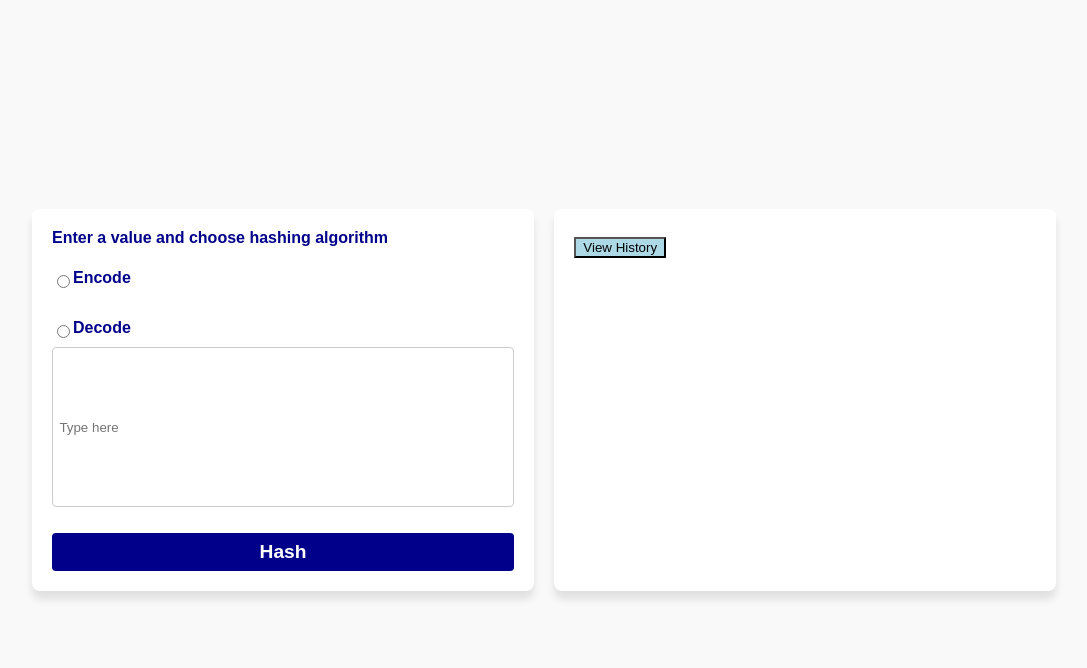
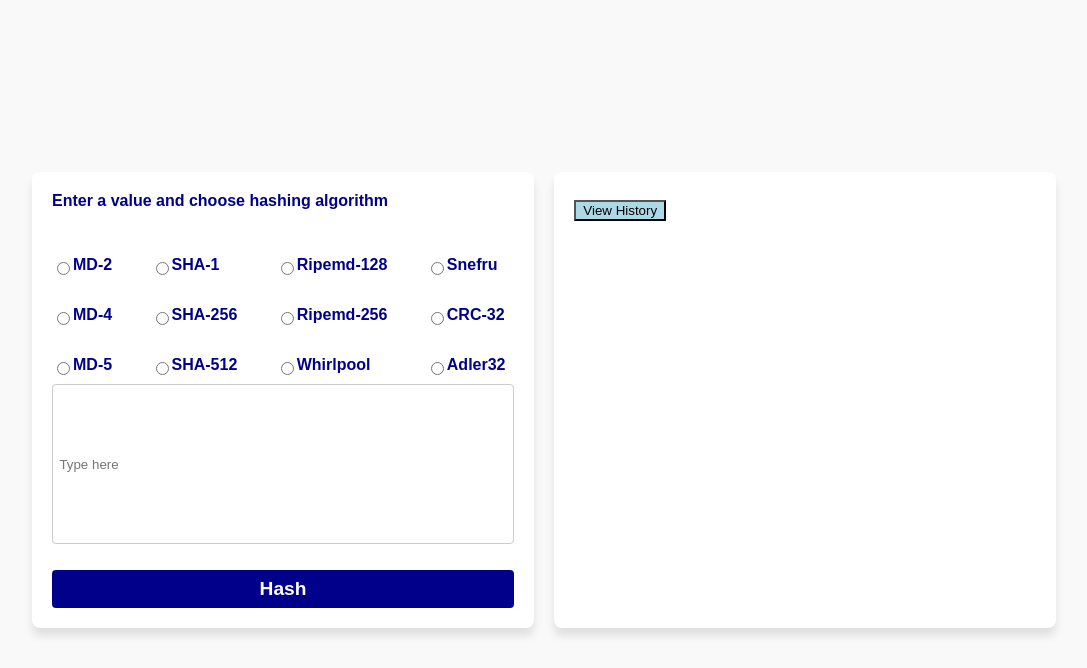
Before and after one commit to MR-VL/Consolidev, a PHP site: page /hashing.php in a window 1280 px wide. Shown: the top 668 px of the page, without its empty margins (96-1183 px from the left). Run offline with PHP 8.4, Linux system fonts and the light colour scheme; a user stored in the database is signed in.

Commit message:
add algo's

```diff
--- a/hashing.php
+++ b/hashing.php
@@ -29,16 +29,74 @@ if(!isset($_SESSION['username'])){
         <form action="hashing.php" method="post">
             <label for="hash">Enter a value and choose hashing algorithm</label>
             <br>
+            <div style="display: inline-flex">
+                <div>
+                    <div style="display: inline-flex; margin-top: 3vh">
+                        <input type="radio" id="md2" name="ans" value="md2" required>
+                        <label for="md2">MD-2</label>
+                    </div>
+                    <br>
+                    <div style="display: inline-flex; margin-top: 3vh">
+                        <input type="radio" id="md4" name="ans" value="md4" required>
+                        <label for="md4">MD-4</label>
+                    </div>
+                    <br>
+                    <div style="display: inline-flex; margin-top: 3vh">
+                        <input type="radio" id="md5" name="ans" value="md5" required>
+                        <label for="md5">MD-5</label>
+                    </div>
+                </div>
+                <div style="margin-left: 3vw">
+                    <div style="display: inline-flex; margin-top: 3vh">
+                        <input type="radio" id="sha1" name="ans" value="sha1" required>
+                        <label for="sha1">SHA-1</label>
+                    </div>
+                    <br>
+                    <div style="display: inline-flex; margin-top: 3vh">
+                        <input type="radio" id="sha256" name="ans" value="sha256" required>
+                        <label for="sha256">SHA-256</label>
+                    </div>
+                    <br>
+                    <div style="display: inline-flex; margin-top: 3vh">
+                        <input type="radio" id="sha512" name="ans" value="sha512" required>
+                        <label for="sha512">SHA-512</label>
+                    </div>
+                </div>
+                <div style="margin-left: 3vw">
+                    <div style="display: inline-flex; margin-top: 3vh">
+                        <input type="radio" id="ripemd128" name="ans" value="ripemd128" required>
+                        <label for="ripemd128">Ripemd-128</label>
+                    </div>
+                    <br>
+                    <div style="display: inline-flex; margin-top: 3vh">
+                        <input type="radio" id="ripemd256" name="ans" value="ripemd256" required>
+                        <label for="ripemd256">Ripemd-256</label>
+                    </div>
+                    <br>
+                    <div style="display: inline-flex; margin-top: 3vh">
+                        <input type="radio" id="whirlpool" name="ans" value="whirlpool" required>
+                        <label for="whirlpool">Whirlpool</label>
+                    </div>
+                </div>
+                <div style="margin-left: 3vw">
+                    <div style="display: inline-flex; margin-top: 3vh">
+                        <input type="radio" id="snefru" name="ans" value="snefru" required>
+                        <label for="snefru">Snefru</label>
+                    </div>
+                    <br>
+                    <div style="display: inline-flex; margin-top: 3vh">
+                        <input type="radio" id="crc32" name="ans" value="crc32" required>
+                        <label for="crc32">CRC-32</label>
+                    </div>
+                    <br>
+                    <div style="display: inline-flex; margin-top: 3vh">
+                        <input type="radio" id="adler32" name="ans" value="adler32" required>
+                        <label for="adler32">Adler32</label>
+                    </div>
+                </div>
+            </div>
 
-            <div style="display: inline-flex">
-                <input type="radio" id="encode" name="ans" value="encode" required>
-                <label for="encode">Encode</label>
-            </div>
-            <br>
-            <div style="display: inline-flex; margin-top: 3vh">
-                <input type="radio" id="decode" name="ans" value="decode" required>
-                <label for="decode">Decode</label>
-            </div>
+
 
             <input style="height: 20vh" type="text" id="hash" name="hash" placeholder="Type here" required><br><br>
             <input type="submit" value="Hash">
```
